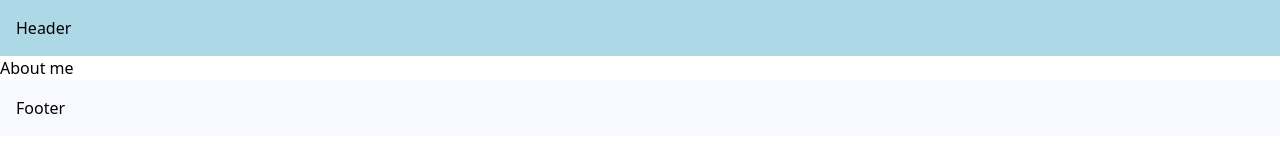
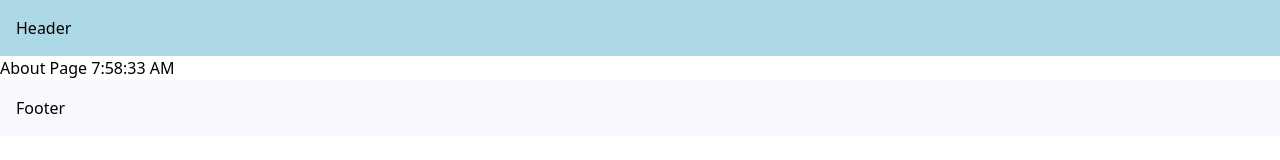
Before and after one commit to yksa/next14, a Next.js app: page /about in a window 1280 px wide. Shown: the top 160 px of the page. Built offline with nearby package versions, Linux system fonts and the light colour scheme.

Commit message:
Static Rendering

```diff
--- a/src/app/about/page.tsx
+++ b/src/app/about/page.tsx
@@ -1,4 +1,4 @@
 export default function About() {
   console.log("About server component");
-  return <h1>About me</h1>;
+  return <h1>About Page {new Date().toLocaleTimeString()}</h1>;
 }
```
Also changed, not shown: 1 other file (tests, documents, lock files or other folders).
